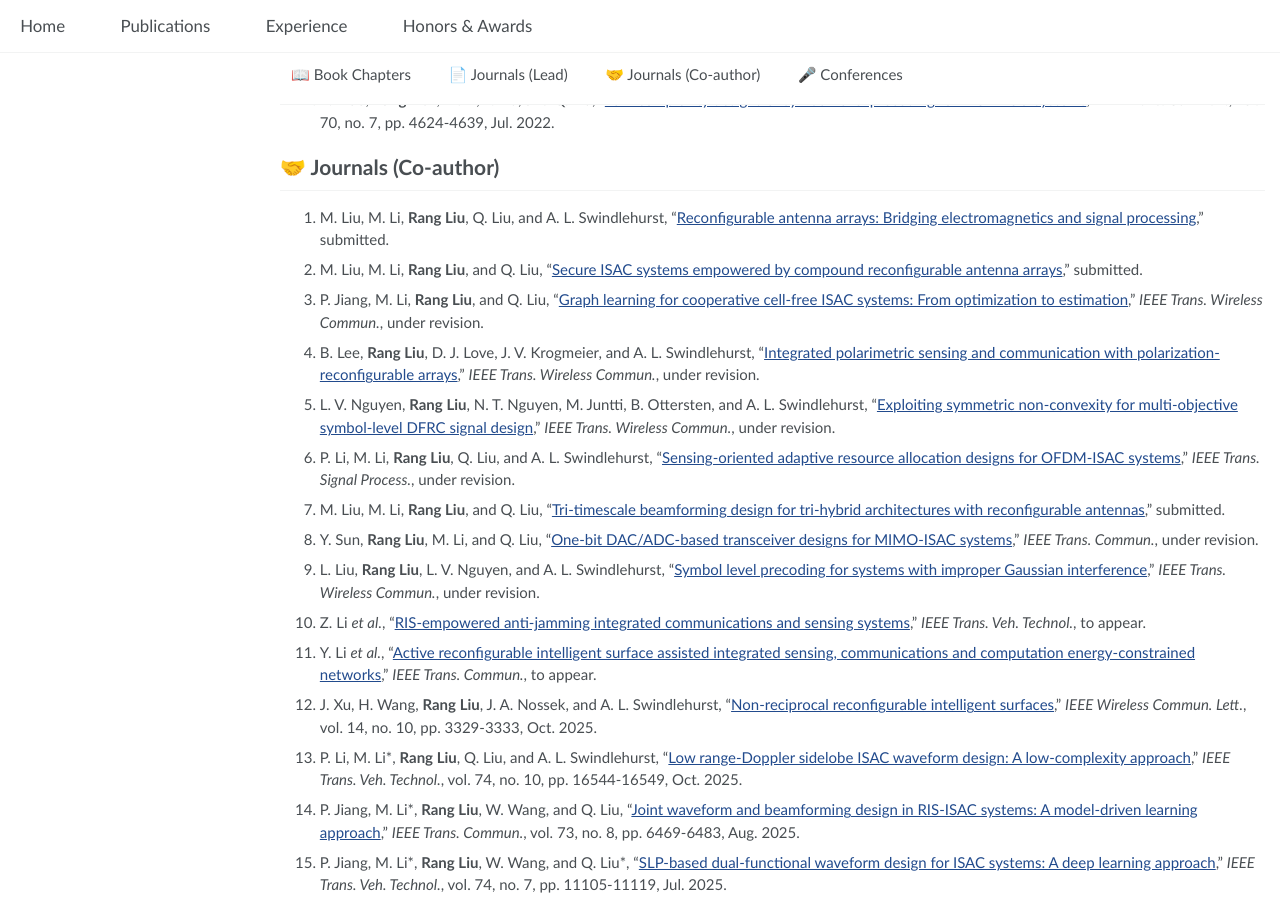
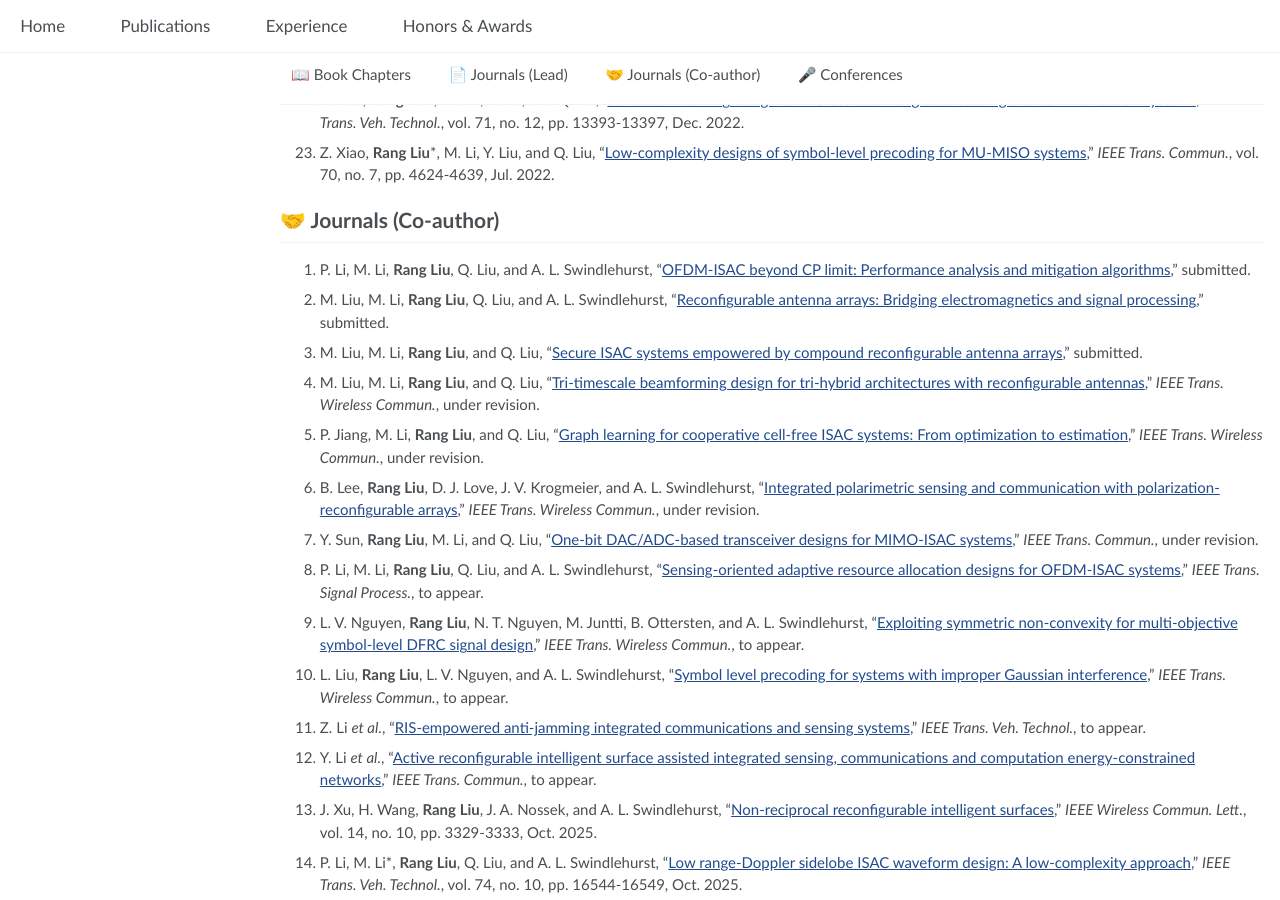
Before and after one commit to RangLiu0706/RangLiu0706.github.io, a Jekyll site: the page built from _pages/publications.md, in a window 1280 px wide and 900 px high, scrolled down 1435 px. Built offline with Jekyll 4.4.1, drawn with Linux system fonts in a browser that asks for light colours; some of the changed text lies outside the part shown.

Commit message:
update251122

```diff
--- a/_pages/publications.md
+++ b/_pages/publications.md
@@ -27,7 +27,10 @@ in *Metasurfaces for Wireless Communications*. Springer, in production.
 
 
 # 📑 Journals (Lead)  {#journal-lead}
-1. **Rang Liu**\*, M. Li, M. Zafari, B. Ottersten, and A. L. Swindlehurst, "[Multi-domain optimization framework for ISAC: From electromagnetic shaping to network cooperation](https://arxiv.org/abs/2506.16011v1)," *IEEE Wireless Commun.*, under revision.
+
+1. **Rang Liu**\*, P. Li, M. Li, and A. L. Swindlehurst, "[Clutter-aware integrated sensing and communication: Models, methods, and future directions]( )," under revision.
+
+1. **Rang Liu**\*, M. Li, M. Zafari, B. Ottersten, and A. L. Swindlehurst, "[Multi-domain optimization framework for ISAC: From electromagnetic shaping to network cooperation](https://arxiv.org/abs/2506.16011v1)," *IEEE Wireless Commun.*, under revision. [<a href="https://github.com/RangLiu0706/Multi-Domain-Optimization-for-ISAC">code</a>]
 
 20. **Rang Liu**\*, M. Li, and A. L. Swindlehurst, "[Joint array partitioning and beamforming designs in ISAC systems: A Bayesian CRB perspective](https://ieeexplore.ieee.org/document/11159118)," *IEEE J. Sel. Areas Commun. (JSAC)*, to appear.
 
@@ -78,26 +81,28 @@ in *Metasurfaces for Wireless Communications*. Springer, in production.
 
 
 # 🤝 Journals (Co-author)  {#journal-coauthor}
+1. P. Li, M. Li, **Rang Liu**, Q. Liu, and A. L. Swindlehurst, "[OFDM-ISAC beyond CP limit: Performance analysis and mitigation algorithms]()," submitted.
 
 33. M. Liu, M. Li, **Rang Liu**, Q. Liu, and A. L. Swindlehurst, "[Reconfigurable antenna arrays: Bridging electromagnetics and signal processing](https://arxiv.org/abs/2510.17113)," submitted.
 
 32. M. Liu, M. Li, **Rang Liu**, and Q. Liu, "[Secure ISAC systems empowered by compound reconfigurable antenna arrays](https://arxiv.org/abs/2508.16055)," submitted.
 
+27. M. Liu, M. Li, **Rang Liu**, and Q. Liu, "[Tri-timescale beamforming design for tri-hybrid architectures with reconfigurable antennas](https://arxiv.org/abs/2503.03620)," *IEEE Trans. Wireless Commun.*, under revision.
+
 31. P. Jiang, M. Li, **Rang Liu**, and Q. Liu, "[Graph learning for cooperative cell-free ISAC systems: From optimization to estimation](https://arxiv.org/abs/2507.06612)," *IEEE Trans. Wireless Commun.*, under revision.
 
 30. B. Lee, **Rang Liu**, D. J. Love, J. V. Krogmeier, and A. L. Swindlehurst, "[Integrated polarimetric sensing and communication with polarization-reconfigurable arrays](https://www.arxiv.org/abs/2506.23410)," *IEEE Trans. Wireless Commun.*, under revision.
 
-29. L. V. Nguyen, **Rang Liu**, N. T. Nguyen, M. Juntti, B. Ottersten, and A. L. Swindlehurst, "[Exploiting symmetric non-convexity for multi-objective symbol-level DFRC signal design](https://arxiv.org/abs/2504.14281)," *IEEE Trans. Wireless Commun.*, under revision.
-
-28. P. Li, M. Li, **Rang Liu**, Q. Liu, and A. L. Swindlehurst, "[Sensing-oriented adaptive resource allocation designs for OFDM-ISAC systems](https://arxiv.org/abs/2504.06605)," *IEEE Trans. Signal Process.*, under revision.
-
-27. M. Liu, M. Li, **Rang Liu**, and Q. Liu, "[Tri-timescale beamforming design for tri-hybrid architectures with reconfigurable antennas](https://arxiv.org/abs/2503.03620)," submitted.
-
 26. Y. Sun, **Rang Liu**, M. Li, and Q. Liu, "[One-bit DAC/ADC-based transceiver designs for MIMO-ISAC systems]()," *IEEE Trans. Commun.*, under revision.
 
-22. L. Liu, **Rang Liu**, L. V. Nguyen, and A. L. Swindlehurst, "[Symbol level precoding for systems with improper Gaussian interference](https://arxiv.org/abs/2409.07034)," *IEEE Trans. Wireless Commun.*, under revision.
+28. P. Li, M. Li, **Rang Liu**, Q. Liu, and A. L. Swindlehurst, "[Sensing-oriented adaptive resource allocation designs for OFDM-ISAC systems](https://arxiv.org/abs/2504.06605)," *IEEE Trans. Signal Process.*, to appear.
 
-23. Z. Li *et al.*, "[RIS-empowered anti-jamming integrated communications and sensing systems]()," *IEEE Trans. Veh. Technol.*, to appear.
+29. L. V. Nguyen, **Rang Liu**, N. T. Nguyen, M. Juntti, B. Ottersten, and A. L. Swindlehurst, "[Exploiting symmetric non-convexity for multi-objective symbol-level DFRC signal design](https://arxiv.org/abs/2504.14281)," *IEEE Trans. Wireless Commun.*, to appear.
+
+
+22. L. Liu, **Rang Liu**, L. V. Nguyen, and A. L. Swindlehurst, "[Symbol level precoding for systems with improper Gaussian interference](https://arxiv.org/abs/2409.07034)," *IEEE Trans. Wireless Commun.*, to appear.
+
+23. Z. Li *et al.*, "[RIS-empowered anti-jamming integrated communications and sensing systems](https://ieeexplore.ieee.org/document/11224478)," *IEEE Trans. Veh. Technol.*, to appear.
 
 22. Y. Li *et al.*, "[Active reconfigurable intelligent surface assisted integrated sensing, communications and computation energy-constrained networks](https://ieeexplore.ieee.org/abstract/document/11087619)," *IEEE Trans. Commun.*, to appear.
 
```
Also changed, not shown: _pages/experience.md (+1 -1 lines).
